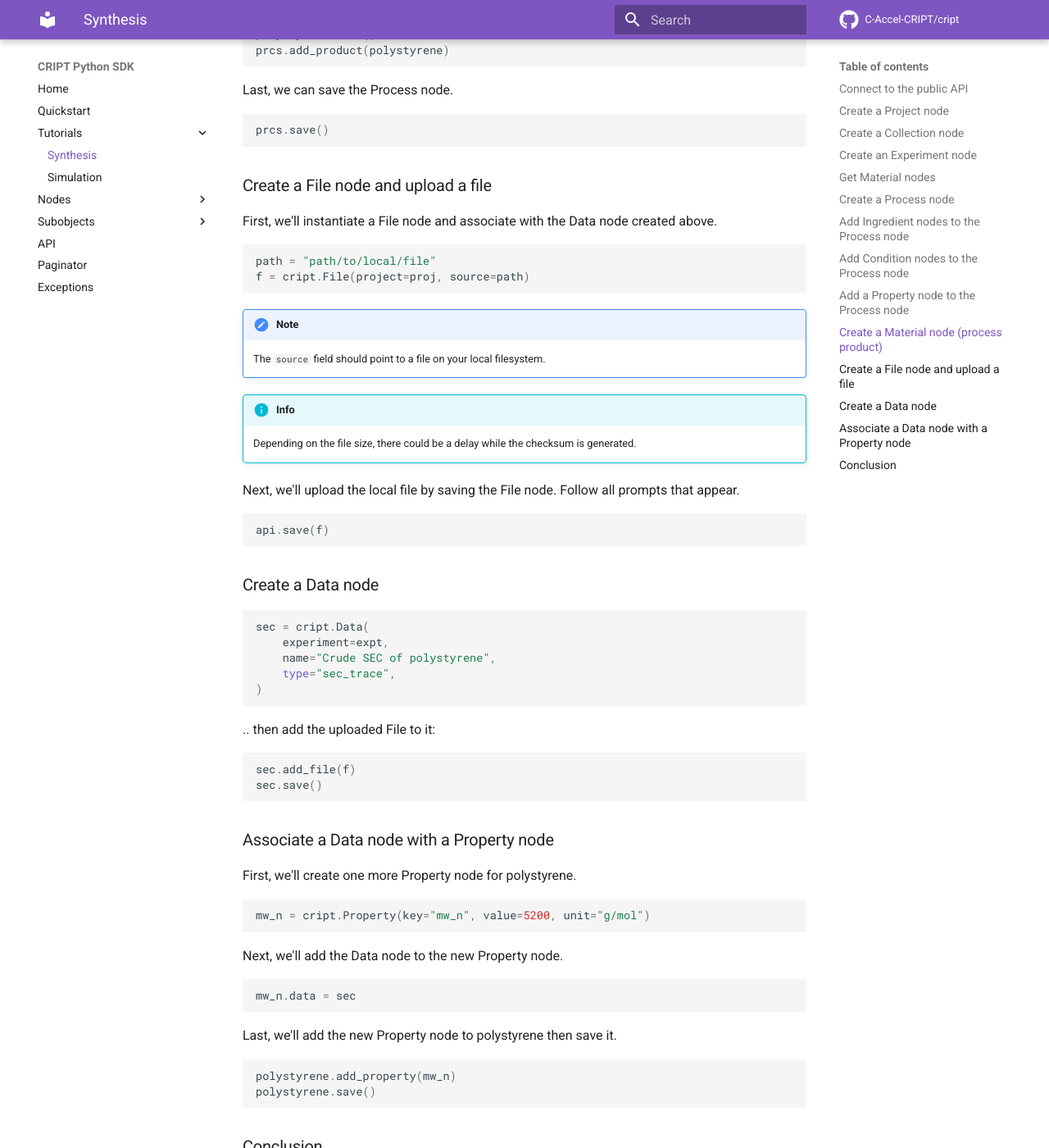
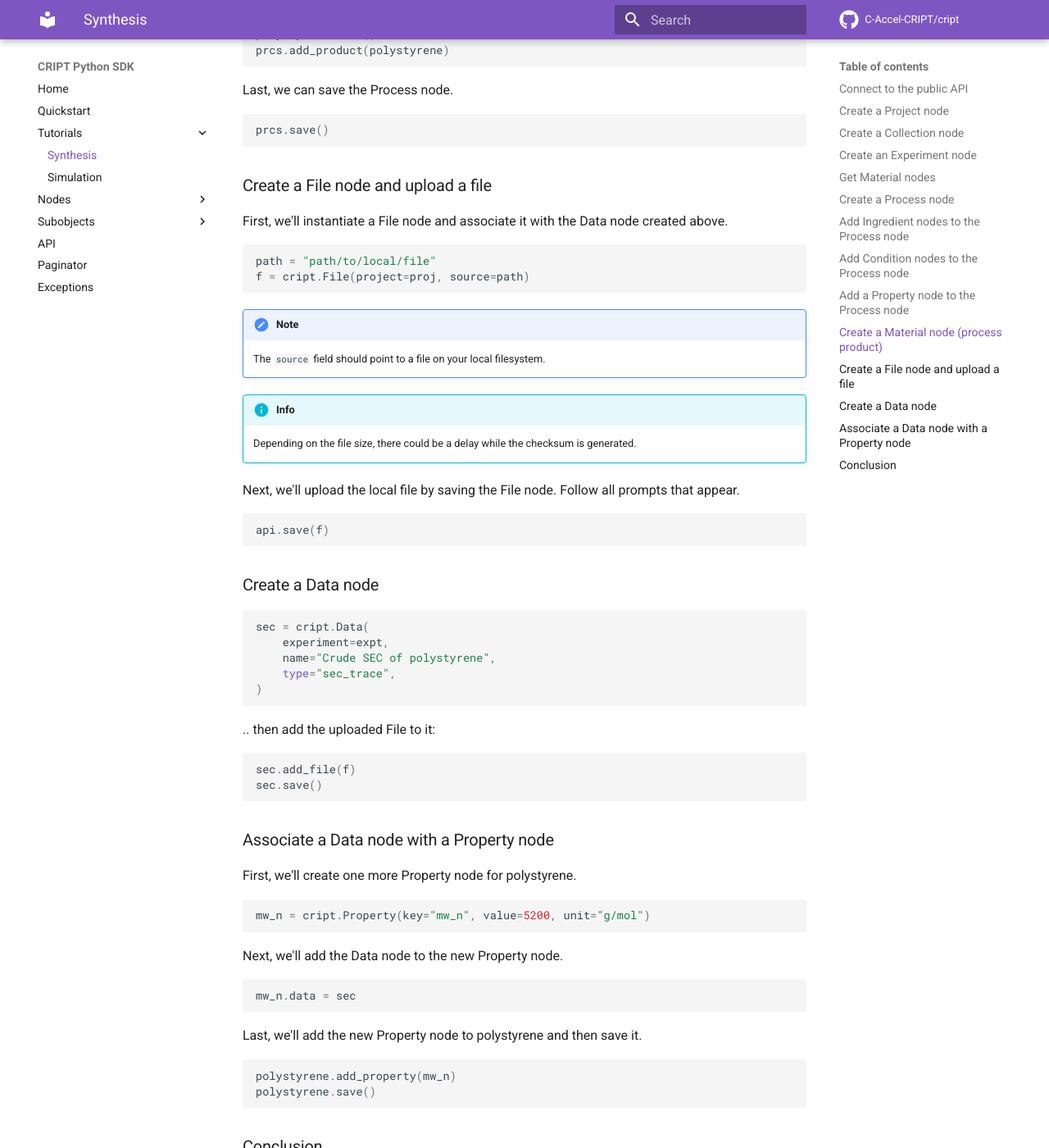
Before and after one commit to C-Accel-CRIPT/sdk-archive, an MkDocs documentation site: the page built from docs/tutorials/synthesis.md, in a window 1280 px wide and 1400 px high, scrolled down 4029 px. Shown: the whole window at 82% size. Built offline with MkDocs 1.6.1 and Material for MkDocs 9.7.7, drawn with Linux system fonts in a browser that asks for light colours; comment, search, counter and statistics services are not loaded.

Commit message:
Fix typos in tutorials

````diff
--- a/docs/tutorials/synthesis.md
+++ b/docs/tutorials/synthesis.md
@@ -179,7 +179,7 @@ prcs.save()
 ```
 
 ### Create a File node and upload a file
-First, we'll instantiate a File node and associate with the Data node created above.
+First, we'll instantiate a File node and associate it with the Data node created above.
 ``` py
 path = "path/to/local/file"
 f = cript.File(project=proj, source=path)
@@ -217,7 +217,7 @@ Next, we'll add the Data node to the new Property node.
 ``` py
 mw_n.data = sec
 ```
-Last, we'll add the new Property node to polystyrene then save it.
+Last, we'll add the new Property node to polystyrene and then save it.
 ``` py
 polystyrene.add_property(mw_n)
 polystyrene.save()
````
Also changed, not shown: docs/tutorials/simulation.md (+2 -2 lines), 2 other files.
